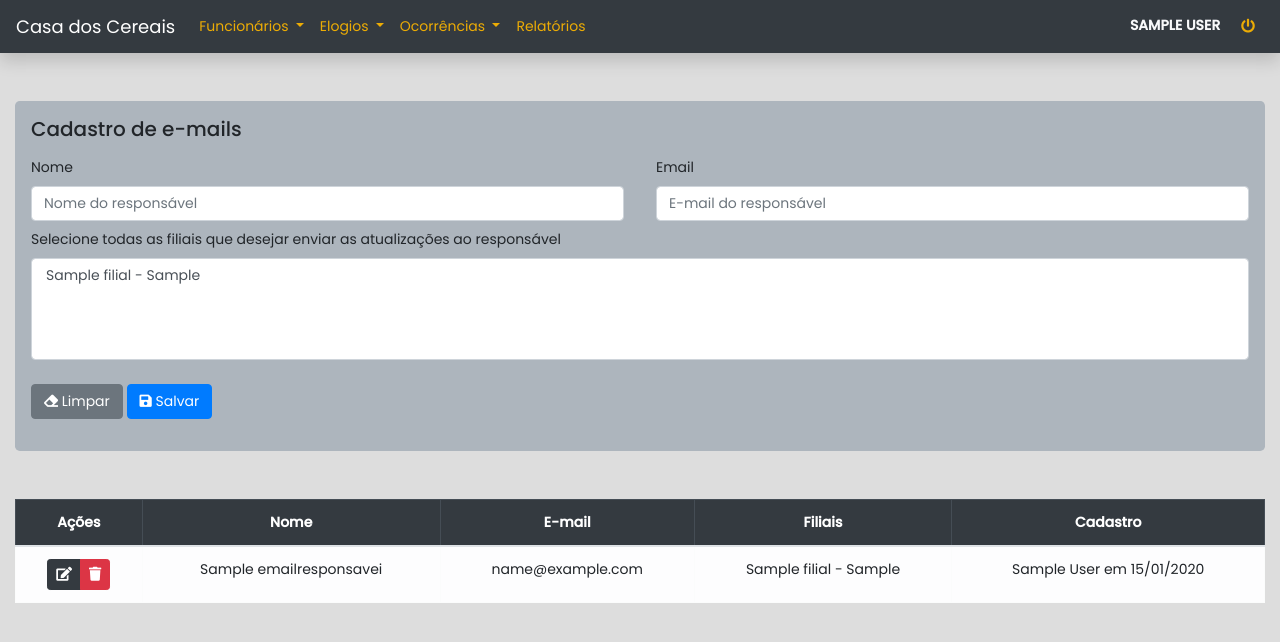
After one commit to nathanbahia2/Comunicacao-Interna, a Django app: page /emails in a window 1280 px wide. The commit adds this page. Shown: the top 642 px of the page. Run offline with Django 3.2, Linux system fonts and the light colour scheme; a user stored in the database is signed in; tables that the repository leaves empty hold one stand-in row (values such as "Sample post"); some libraries are stand-ins or nearby versions.

```diff
--- a/apps/core/forms.py
+++ b/apps/core/forms.py
@@ -352,3 +352,40 @@ class ConsultaElogioForm(forms.Form):
 
         self.fields['funcionario'].queryset = models.Funcionario.objects.filter(filial_id=usuario.filial.id)
         self.fields['cargo'].queryset = models.Cargo.objects.filter(filial_id=usuario.filial.id)
+
+
+class EmailResponsaveisForm(forms.ModelForm):
+    nome = forms.CharField(
+        widget=forms.TextInput(
+            attrs={
+                'class': 'form-control',
+                'placeholder': 'Nome do responsável',
+                'required': True
+            }
+        )
+    )
+
+    email = forms.EmailField(
+        widget=forms.EmailInput(
+            attrs={
+                'class': 'form-control',
+                'placeholder': 'E-mail do responsável',
+                'required': True
+            }
+        )
+    )
+
+    filiais = forms.ModelMultipleChoiceField(
+        label='Selecione todas as filiais que desejar enviar as atualizações ao responsável',
+        queryset=models.Filial.objects.all(),
+        widget=forms.SelectMultiple(
+            attrs={
+                'class': 'form-control',
+                'required': True
+            }
+        )
+    )
+
+    class Meta:
+        model = models.EmailResponsaveis
+        fields = ['nome', 'email', 'filiais']
--- a/apps/core/models.py
+++ b/apps/core/models.py
@@ -34,7 +34,7 @@ class Cargo(Base):
     filial = models.ForeignKey(Filial, on_delete=models.CASCADE)
 
     def __str__(self):
-        return f'{self.nome} - {self.filial}'
+        return f'{self.nome}'
 
     class Meta:
         ordering = ['nome']
@@ -47,7 +47,7 @@ class Funcionario(Base):
     filial = models.ForeignKey(Filial, on_delete=models.CASCADE, related_name='funcionarios')
 
     def __str__(self):
-        return f'{self.nome} - {self.cargo} - {self.filial}'
+        return f'{self.nome} - {self.cargo}'
 
     class Meta:
         ordering = ['nome']
@@ -58,7 +58,7 @@ class Motivo(Base):
     filial = models.ForeignKey(Filial, on_delete=models.CASCADE)
 
     def __str__(self):
-        return f'{self.nome} - {self.filial}'
+        return f'{self.nome}'
 
     class Meta:
         ordering = ['nome']
@@ -96,3 +96,12 @@ class Elogio(Base):
 
     def __str__(self):
         return self.funcionario.nome
+
+
+class EmailResponsaveis(Base):
+    nome = models.CharField(max_length=255)
+    email = models.EmailField(unique=True)
+    filiais = models.ManyToManyField(Filial, null=True)
+
+    def __str__(self):
+        return self.nome
--- a/apps/core/templates/core/base.html
+++ b/apps/core/templates/core/base.html
@@ -104,6 +104,9 @@
                     <li class="nav-item">
                         <a class="nav-link text-warning" href="{% url 'usuarios:usuarios' %}">Usuários</a>
                     </li>
+                    <li class="nav-item">
+                        <a class="nav-link text-warning" href="{% url 'core:emails' %}">E-mail</a>
+                    </li>
                 {% endif %}
             </ul>
             {% if usuario.administrador %}
--- /dev/null
+++ b/apps/core/templates/core/emails/emails.html
@@ -0,0 +1,86 @@
+{% extends 'core/base.html' %}
+{% load bootstrap4 %}
+
+{% block content %}
+
+<div class="container-fluid">
+
+    {% bootstrap_messages %}
+
+    <form method='post' class='my-5 jumbotron p-3' autocomplete="off">
+        {% if instance %}
+            <h5>Editar e-mail</h5>
+        {% else %}
+            <h5>Cadastro de e-mails</h5>
+        {% endif %}
+        {% csrf_token %}
+        <div class="row mx-0 mt-3">
+            <div class="col-12 col-sm-6 px-0 pr-sm-3">
+                <div class="form-group mb-2">
+                    <label for="{{ form.nome.id_for_label }}">{{ form.nome.label }}</label>
+                    {{ form.nome }}
+                </div>
+            </div>
+            <div class="col-12 col-sm-6 px-0 pl-sm-3">
+                <div class="form-group mb-2">
+                    <label for="{{ form.email.id_for_label }}">{{ form.email.label }}</label>
+                    {{ form.email }}
+                </div>
+            </div>
+            <div class="col-12 px-0">
+                <div class="form-group mb-2">
+                    <label for="{{ form.filiais.id_for_label }}">{{ form.filiais.label }}</label>
+                    {{ form.filiais }}
+                </div>
+            </div>
+            <div class="col-12 my-3 px-0">
+                <button type="reset" class="btn btn-secondary">
+                    <i class="fas fa-eraser"></i> Limpar
+                </button>
+                <button type="submit" class="btn btn-primary">
+                    <i class="fas fa-save"></i> Salvar
+                </button>
+            </div>
+        </div>
+    </form>
+
+    {% if not instance %}
+        {% if emails %}
+            <div class="table-responsive mt-5">
+                <table class="table table-bordered text-center">
+                    <thead class="table-dark">
+                        <tr>
+                            <th>Ações</th>
+                            <th>Nome</th>
+                            <th>E-mail</th>
+                            <th>Filiais</th>
+                            <th>Cadastro</th>
+                        </tr>
+                    </thead>
+                    <tbody class="table-light">
+                        {% for email in emails %}
+                            <tr>
+                                <td>
+                                    <div class="btn-group">
+                                        <a href="{% url 'core:edit_emails' email.id %}" class="btn btn-sm btn-dark" data-toggle="tooltip" title="Editar e-mail"><i class="fas fa-edit"></i></a>
+                                        <button class="btn btn-sm btn-danger btn-delete-email" data-email="{{ email.id }}" data-toggle="tooltip" title="Excluir e-mail"><i class="fas fa-trash"></i></button>
+                                    </div>
+                                </td>
+                                <td>{{ email.nome }}</td>
+                                <td>{{ email.email }}</td>
+                                <td>{{ email.filiais.all|join:'<br>'|safe }}</td>
+                                <td>{{ email.cadastro }}</td>
+                            </tr>
+                        {% endfor %}
+                    </tbody>
+                </table>
+            </div>
+            {% else %}
+            <div class="alert alert-warning mt-5">
+                Nenhum e-mail cadastrado até o momento
+            </div>
+        {% endif %}
+    {% endif %}
+</div>
+
+{% endblock content %}
--- a/apps/core/templates/core/script.html
+++ b/apps/core/templates/core/script.html
@@ -102,6 +102,20 @@
     });
 
 
+    $('.btn-delete-email').on('click', function () {
+        const id = $(this).data("email");
+        deleteObj({
+            id: id,
+            title: "Excluir e-mail",
+            text: "Tem certeza que deseja excluir este e-mail?",
+            url: "/delete/obj/",
+            model: 'email',
+            msgSuccess: "E-mail excluído com sucesso",
+            msgError: "Falha ao excluir e-mail"
+        });
+    });
+
+
     $('.btn-delete-funcionario').on('click', function () {
         const id = $(this).data("funcionario");
         deleteObj({
--- a/apps/core/urls.py
+++ b/apps/core/urls.py
@@ -10,6 +10,9 @@ urlpatterns = [
     path('cargos/edit/<int:pk>/', views.cargos, name='edit_cargos'),
 
     path('filiais', views.filiais, name='filiais'),
+
+    path('emails', views.emails, name='emails'),
+    path('emails/edit/<int:pk>/', views.emails, name='edit_emails'),
 
     path('motivos', views.motivos, name='motivos'),
     path('motivos/edit/<int:pk>/', views.motivos, name='edit_motivos'),
--- a/apps/core/views.py
+++ b/apps/core/views.py
@@ -158,7 +158,6 @@ def motivos(request, pk=None):
 
     if request.method == 'POST':
         form = forms.MotivoForm(
-            filial=usuario.filial,
             usuario=usuario,
             data=request.POST,
             instance=instance
@@ -437,7 +436,6 @@ def info_elogios(request):
 @require_POST
 @csrf_exempt
 def delete_model_object(request):
-    response = False
     msg_sucesso = request.POST.get('msg_sucesso')
     msg_erro = request.POST.get('msg_erro')
 
@@ -451,6 +449,7 @@ def delete_model_object(request):
             'funcionarios': models.Funcionario,
             'cargos': models.Cargo,
             'motivos': models.Motivo,
+            'email': models.EmailResponsaveis,
             'usuarios': User
         }[model_name]
 
@@ -458,16 +457,11 @@ def delete_model_object(request):
         obj.delete()
 
         response = True
-
-        messages.success(
-            request,
-            msg_sucesso
-        )
+        messages.success(request, msg_sucesso)
 
     except Exception as e:
-        messages.error(
-            request,
-            f'{msg_erro}: {e}')
+        response = False
+        messages.error(request, f'{msg_erro}: {e}')
 
     return JsonResponse(response, safe=False)
 
@@ -482,3 +476,59 @@ def altera_filial(request):
     usuario.save()
 
     return redirect(path)
+
+
+@login_required
+def emails(request, pk=None):
+    instance = None
+    msg_sucesso = 'E-mail cadastrado com sucesso'
+    msg_erro = 'Falha ao cadastrar e-mail'
+
+    if pk:
+        instance = models.EmailResponsaveis.objects.get(pk=pk)
+        msg_sucesso = 'E-mail editado com sucesso'
+        msg_erro = 'Falha ao editar e-mail'
+
+    form = forms.EmailResponsaveisForm(
+        instance=instance
+    )
+
+    if request.method == 'POST':
+        form = forms.EmailResponsaveisForm(
+            data=request.POST,
+            instance=instance
+        )
+
+        if form.is_valid():
+            email = form.save(commit=False)
+            email.usuario = request.user
+            email.save()
+
+            email.filiais.clear()
+
+            filiais_post = request.POST.getlist('filiais')
+            for f in filiais_post:
+                email.filiais.add(f)
+            email.save()
+
+            messages.success(request, msg_sucesso)
+
+            if not instance:
+                return redirect('core:emails')
+
+            else:
+                return redirect('core:edit_emails', pk)
+
+        else:
+            messages.error(request, msg_erro)
+
+    query = None
+    if not instance:
+        query = models.EmailResponsaveis.objects.all()
+
+    context = {
+        'form': form,
+        'emails': query,
+        'instance': instance
+    }
+    return render(request, 'core/emails/emails.html', context)
```
Also changed, not shown: apps/core/migrations/0006_emailresponsaveis.py (added), apps/usuarios/migrations/0004_alter_perfil_usuario.py (added).
